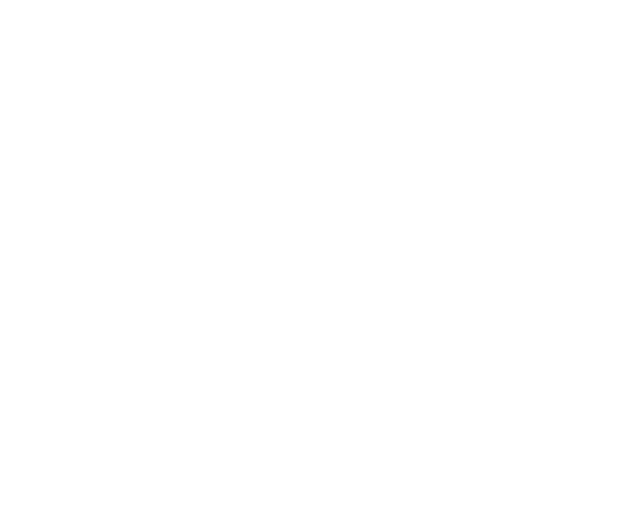
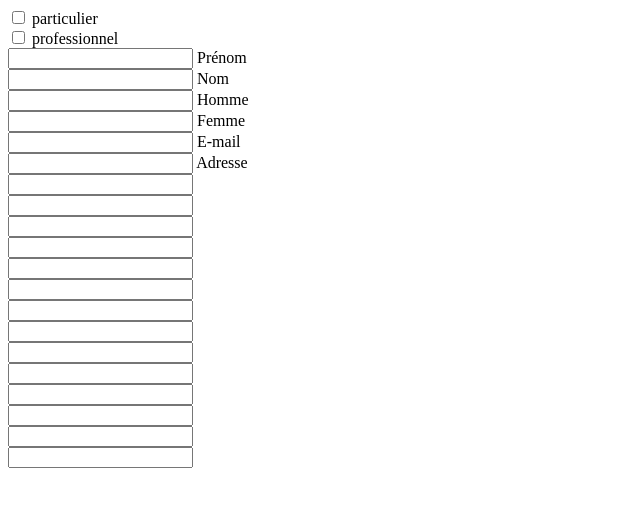
Before and after one commit to KhaoulaOUACHANI/dwwm-pe7v-js-form-propart, a plain HTML site: page form.html in a window 1280 px wide. Shown: the whole page, without its empty margins (0-640 px from the left). Drawn offline with Linux system fonts and the light colour scheme.

Commit message:
creation formulaire particulier

```diff
--- a/form.html
+++ b/form.html
@@ -8,12 +8,103 @@
 <body>
     <section id="forms">
         <form id="choice_form">
+            <div>
+                <input type="checkbox" id="civilian" name="civilian">
+                <label for="civilian">particulier</label>
+            </div>
+            <div>
+                <input type="checkbox" id="profesional" name="profesional">
+                <label for="profesional">professionnel</label>
+            </div>
 
         </form>
         <form id="civilian_form">
+            <div>
+                <input type="text" id="name" name="name">
+                <label for="name">Prénom</label>
+            </div>
+            <div>
+                <input type="text" id="lastname" name="lastname">
+                <label for="lastname">Nom</label>
+            </div>
+            <div>
+                <input type="text" id="man" name="man">
+                <label for="man">Homme</label>
+            </div>
+            <div>
+                <input type="text" id="woman" name="woman">
+                <label for="woman">Femme</label>
+            </div>
+            <div>
+                <input type="email" id="email" name="email">
+                <label for="email">E-mail</label>
+            </div>
+            <div>
+                <div>
+                    <input type="text" id="adress" name="adress">
+                    <label for="adress">Adresse</label>
+                </div>
+                <div>
+                    <input type="" id="" name="">
+                    <label for=""></label>
+                </div>
+                <div>
+                    <input type="" id="" name="">
+                    <label for=""></label>
+                </div>
+            </div>
+            <div>
+                <input type="" id="" name="">
+                <label for=""></label>
+            </div>
+            <div>
+                <input type="" id="" name="">
+                <label for=""></label>
+            </div>
+            <div>
+                <input type="" id="" name="">
+                <label for=""></label>
+            </div>
+            <div>
+                <input type="" id="" name="">
+                <label for=""></label>
+            </div>
+
 
         </form>
         <form id="profesional_form">
+            <div>
+                <input type="" id="" name="">
+                <label for=""></label>
+            </div>
+            <div>
+                <input type="" id="" name="">
+                <label for=""></label>
+            </div>
+            <div>
+                <input type="" id="" name="">
+                <label for=""></label>
+            </div>
+            <div>
+                <input type="" id="" name="">
+                <label for=""></label>
+            </div>
+            <div>
+                <input type="" id="" name="">
+                <label for=""></label>
+            </div>
+            <div>
+                <input type="" id="" name="">
+                <label for=""></label>
+            </div>
+            <div>
+                <input type="" id="" name="">
+                <label for=""></label>
+            </div>
+            <div>
+                <input type="" id="" name="">
+                <label for=""></label>
+            </div>
 
         </form>
     </section>
```
